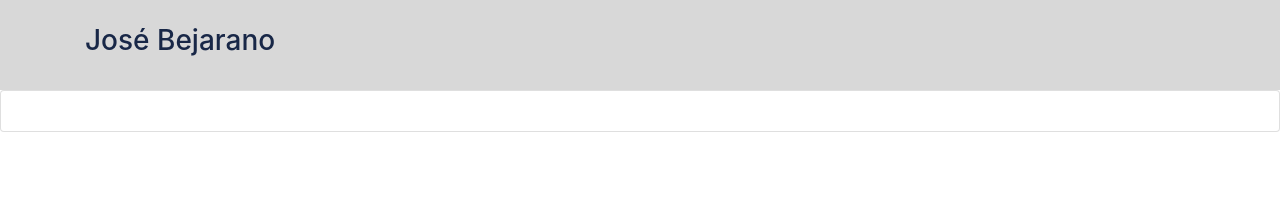
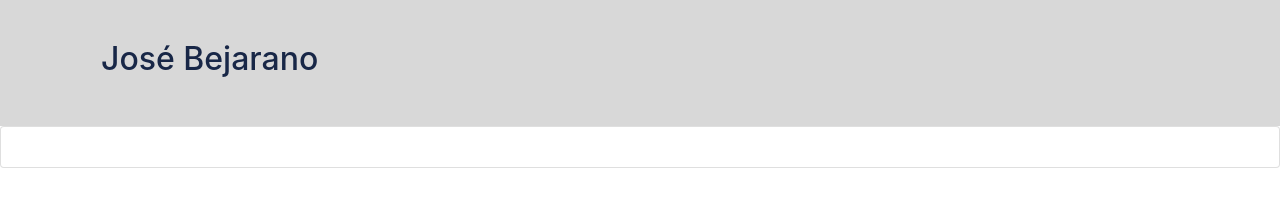
Before and after one commit to federicobejarano/portfolio, a website: page index.html in a window 1280 px wide. Drawn offline with nearby package versions, Linux system fonts and the light colour scheme; grey boxes are pictures that could not be loaded.

Commit message:
Update styles.css

```diff
--- a/styles.css
+++ b/styles.css
@@ -1,15 +1,17 @@
-#main-header {
+* {
+  margin: 0;
+  padding: 0;
+  box-sizing: border-box;
+}
+
+body header {
   background-color: #D8D8D8;
 }
 
-#main-header h3 {
+header h3 {
   color: #182747;
-}
-
-#gallery img {
-  max-width: 300px;
-  max-height: 300px;
-  object-fit: contain;
+  font-size: 2rem;
+  padding: 0.5em;
 }
 
 .thumbnail {
```
